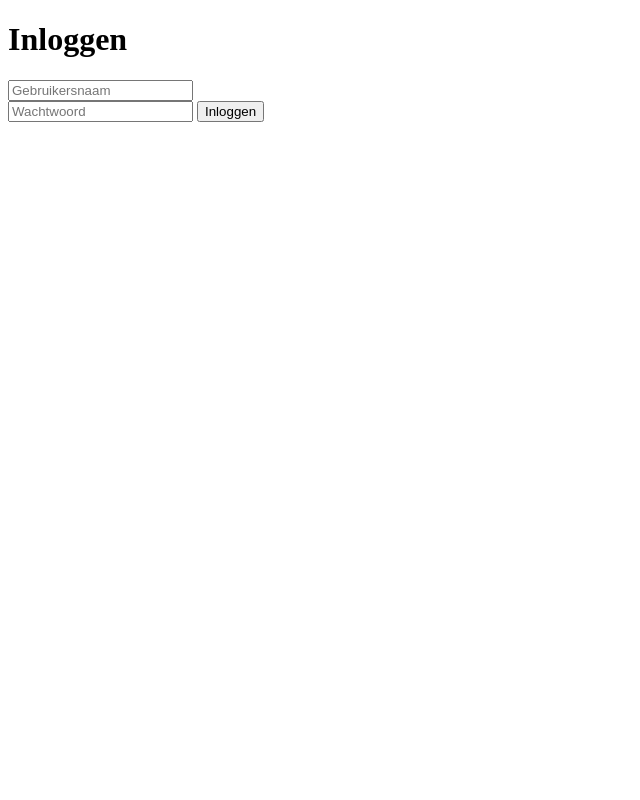
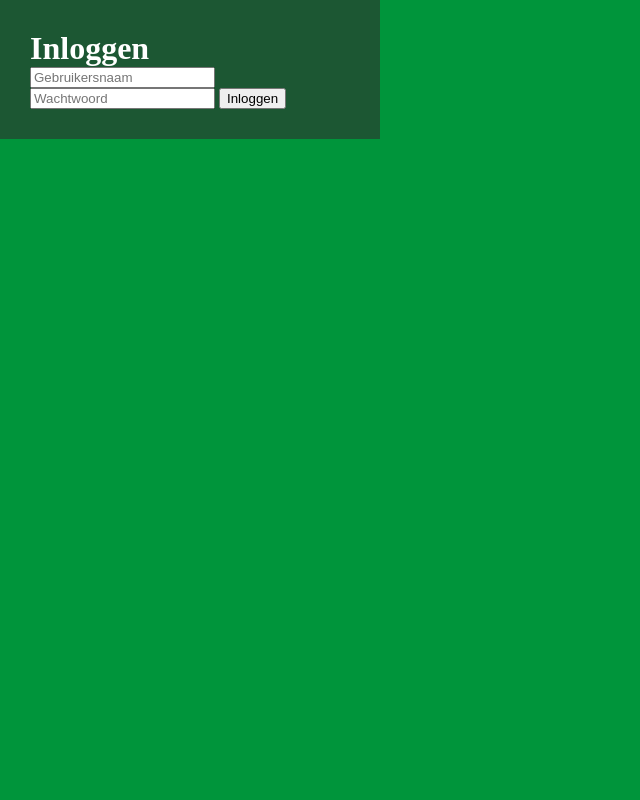
Before and after one commit to tik1111/greppeltocht, a PHP site: page / in a window 1280 px wide. Shown: the whole page, without its empty margins (0-640 px from the left). Run offline with PHP 8.4, Linux system fonts and the light colour scheme.

Commit message:
Login pagina styling

```diff
--- a/style.css
+++ b/style.css
@@ -1,3 +1,21 @@
+body {
+  margin: 0;
+  padding: 0;
+  background: #00953b;
+  min-height: 100vh;
+}
+
+main {
+  min-height: 100vh;
+}
+
 .container-login {
   width: 25%;
+  padding: 30px;
+  background: #1c5733;
+  color: #fff;
 }
+
+h1 {
+  margin: 0;
+}
```
